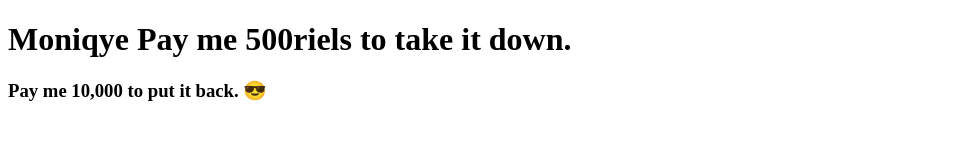
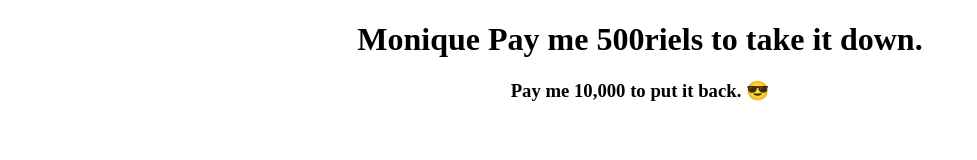
Before and after one commit to Vichhagar/8B, a plain HTML site: page index.html in a window 1280 px wide. Shown: the whole page, without its empty margins (0-977 px from the left). Drawn offline with Linux system fonts and the light colour scheme.

Commit message:
Update index.html

```diff
--- a/index.html
+++ b/index.html
@@ -4,9 +4,14 @@
     <meta charset="UTF-8">
     <meta name="viewport" content="width=device-width, initial-scale=1.0">
     <title>Grade 8B</title>
+    <style>
+        body {
+            text-align: center;
+        }
+    </style>
 </head>
 <body>
-    <h1>Moniqye Pay me 500riels to take it down.</h1>
+    <h1>Monique Pay me 500riels to take it down.</h1>
     <h3>Pay me 10,000 to put it back. 😎</h3>
 <!--     <img width="500px" src="https://scontent.cdninstagram.com/v/t51.2885-19/416601019_1064899764659842_4636846482724904220_n.jpg?stp=dst-jpg_s100x100&_nc_cat=106&ccb=1-7&_nc_sid=3fd06f&_nc_ohc=tJEBhtL5f4wAX88swDL&_nc_ht=scontent.cdninstagram.com&oh=00_AfCOdLndaHZFj2Yn1C9IXQQ0rjKXeW4Wztp5Fnj-WvxK-A&oe=65B76865" alt="cat not so cute">
     <img width="500px" src="https://scontent.cdninstagram.com/v/t51.2885-19/416601019_1064899764659842_4636846482724904220_n.jpg?stp=dst-jpg_s100x100&_nc_cat=106&ccb=1-7&_nc_sid=3fd06f&_nc_ohc=tJEBhtL5f4wAX88swDL&_nc_ht=scontent.cdninstagram.com&oh=00_AfCOdLndaHZFj2Yn1C9IXQQ0rjKXeW4Wztp5Fnj-WvxK-A&oe=65B76865" alt="cat not so cute">
```
